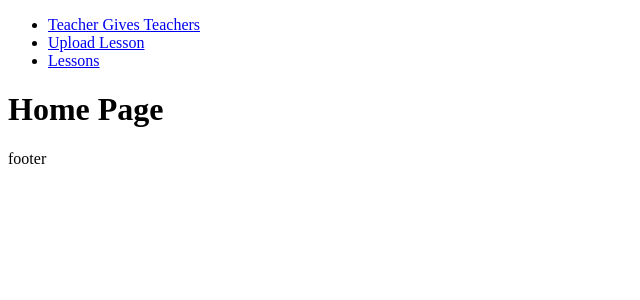
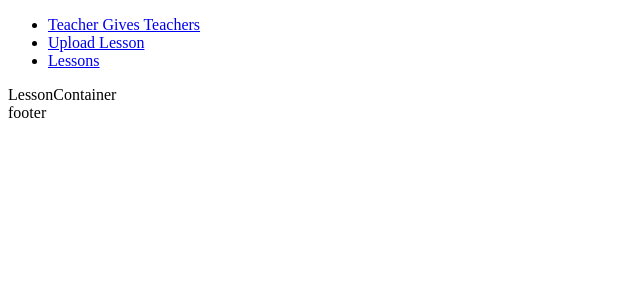
Before and after one commit to Ekosma/p5-frontend, a React (Create React App) app: page / in a window 1280 px wide. Shown: the top 300 px of the page, without its empty margins (0-640 px from the left). Built offline with nearby package versions, Linux system fonts and the light colour scheme.

Commit message:
routes are now functional to all three containers

```diff
--- a/src/App.js
+++ b/src/App.js
@@ -1,7 +1,6 @@
 
 import { BrowserRouter as Router, Route, Switch } from "react-router-dom";
 //import { connect } from "react-redux";
-import Home from "./components/home/HomeContainer";
 import LessonForm from "./components/lessonForm/LessonFormContainer";
 import Lesson from "./components/lesson/LessonContainer";
 import Lessons from "./components/lessons/LessonContainer"
@@ -12,14 +11,15 @@ import Footer from "./components/Footer";
 
 function App() {
   return (
-      <div className="App">
-        <Router>
-          <Header />
-          <Switch>
-            <Route exact path="/" component={Home} />
-            <Route exact path="/players" component={Lesson} />
-            <Route path="/players/new" component={LessonForm} />
-          </Switch>
+    <div className="App">
+      <Router>
+        <Header />
+        <Switch>
+          <Route exact path="/" component={Lessons} />
+          <Route exact path="/Lesson/new" component={LessonForm} />
+          <Route path="/Lesson/:id" component={Lesson} />
+
+        </Switch>
         <Footer />
       </Router>
     </div>
--- a/src/components/Header.js
+++ b/src/components/Header.js
@@ -1,28 +1,19 @@
 import React from 'react'
 import { BrowserRouter as Router, Routes, Route, Link } from "react-router-dom";
-import Home from "./home/HomeContainer";
+/*import Home from "./home/HomeContainer";
 import LessonForm from "./lessonForm/LessonFormContainer";
 import Lesson from "./lesson/LessonContainer";
-import Lessons from "./lessons/LessonContainer"
+import Lessons from "./lessons/LessonContainer"*/
 
 
 export default function header() {
   return (
-   /* <Router>
-    <Routes>
-      <Route path="/" element={<Home />}/>
-      <Route path="/lessons" element={<Lessons />}>
-        <Route path=":id" element={<Lesson />} />
-        <Route path="new" element={<LessonForm />} />
-      </Route>
-    </Routes>*/
-    <div>
-    <ul>
-    <li><Link to="/"> Teacher Gives Teachers</Link> </li>
-    <li><Link to="/lessons/new">  Upload Lesson </Link></li>
-    <li><Link to="/lessons/:id">Lessons</Link> </li>
-    </ul>
-  </div>
-  //</Router>
+   <div>
+      <ul>
+        <li><Link to="/"> Teacher Gives Teachers</Link> </li>
+        <li><Link to="/Lesson/new">  Upload Lesson </Link></li>
+        <li><Link to="/Lesson/:id">Lessons</Link> </li>
+      </ul>
+    </div>
   )
 }
--- a/src/components/home/HomeContainer.js
+++ /dev/null
@@ -1,11 +0,0 @@
-import React from 'react'
-//import Header from "../Header";
-//import Footer from "../Footer";
-
-export default function Home() {
-  return (
-    <div>
-      <h1>Home Page</h1>
-    </div>
-  )
-}
--- a/src/components/lesson/LessonContainer.js
+++ b/src/components/lesson/LessonContainer.js
@@ -1,6 +1,4 @@
 import React from 'react'
-import Header from "../Header";
-import Footer from "../Footer";
 import LessonIndex from './LessonIndex';
 import AddComment from './AddComment';
 import RecommendedCount from './RecommendedCount';
@@ -10,12 +8,10 @@ export default function Lesson() {
   return (
     <div>
     <h1>Lesson Page</h1>
-    <Header />
     <LessonIndex />
     <AddComment />
     <RecommendedCount />
     <Comments />
-    <Footer />
   </div>
   )
 }
--- a/src/components/lessonForm/LessonFormContainer.js
+++ b/src/components/lessonForm/LessonFormContainer.js
@@ -1,15 +1,11 @@
 import React from 'react'
 import LessonForm from './LessonForm'
-import Header from "../Header";
-import Footer from "../Footer";
 
 export default function LessonFormContainer() {
   return (
     <div>
       <h1>LESSON FORM PAGE</h1>
-      <Header />
       <LessonForm />
-      <Footer />
     </div>
   )
 }
--- a/src/components/lessons/LessonContainer.js
+++ b/src/components/lessons/LessonContainer.js
@@ -1,13 +1,10 @@
 import React from 'react'
-import Footer from '../Footer'
-import Header from '../Header'
+
 
 export default function LessonContainer() {
   return (
-    <>
-    <Header />
-    <div>LessonContainer</div>
-    <Footer />
-    </>
+    <div>
+      LessonContainer
+    </div>
   )
 }
```
